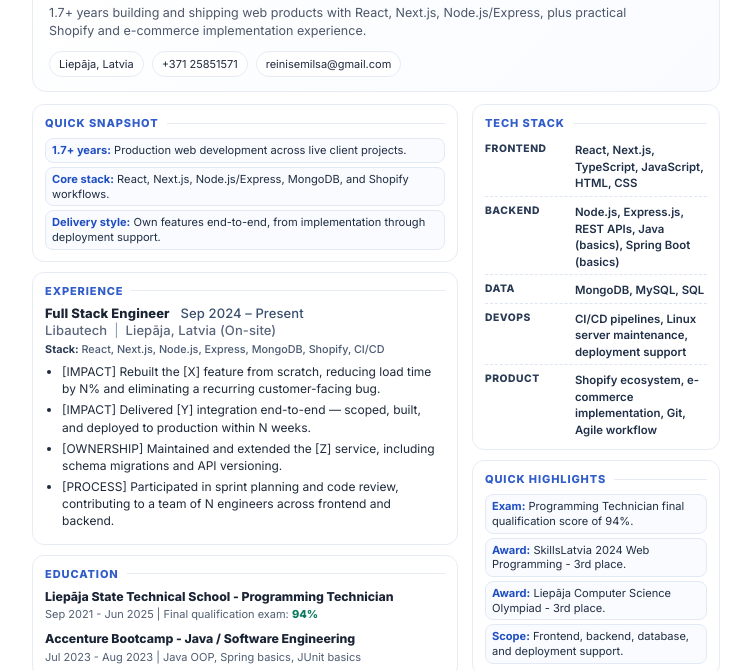
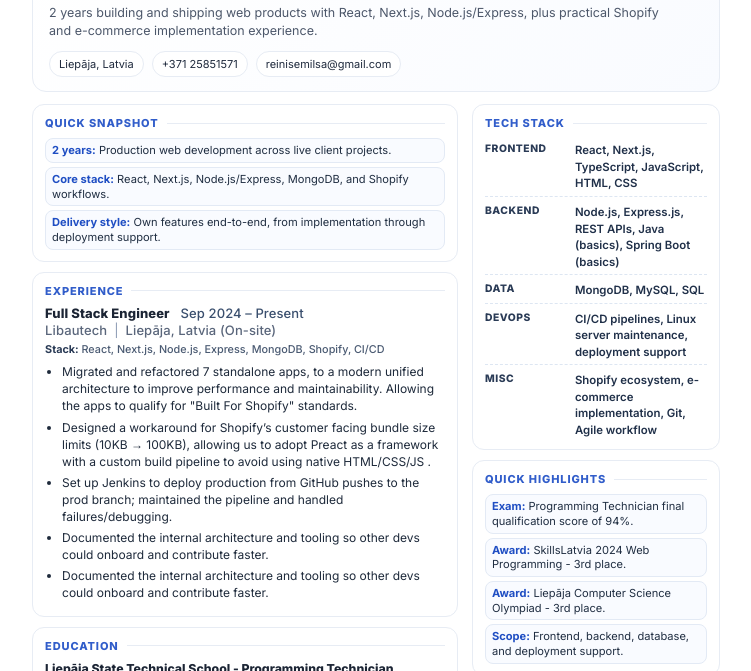
Before and after one commit to gjord-w/reinis-cv-variants-source, a website: page Reinis_Allis_CV_Variant_D_HTMLPolished.html in a window 1280 px wide. Shown: the part 129-800 px from the top of the page, without its empty margins (264-1015 px from the left). Drawn offline with Linux system fonts and the light colour scheme.

Commit message:
snapshot, nice desc

```diff
--- a/Reinis_Allis_CV_Variant_D_HTMLPolished.html
+++ b/Reinis_Allis_CV_Variant_D_HTMLPolished.html
@@ -356,7 +356,7 @@
           <h1 class="name">Reinis Emīls Aļļis</h1>
           <div class="title">Junior Full Stack Engineer</div>
           <p class="tagline">
-            1.7+ years building and shipping web products with React, Next.js, Node.js/Express, plus
+            2 years building and shipping web products with React, Next.js, Node.js/Express, plus
             practical Shopify and e-commerce implementation experience.
           </p>
           <div class="contact">
@@ -373,7 +373,7 @@
             <h2 class="section-title">Quick Snapshot</h2>
             <ul class="scan-list">
               <li>
-                <strong>1.7+ years:</strong> Production web development across live client projects.
+                <strong>2 years:</strong> Production web development across live client projects.
               </li>
               <li>
                 <strong>Core stack:</strong> React, Next.js, Node.js/Express, MongoDB, and Shopify
@@ -402,20 +402,26 @@
             </div>
             <ul>
               <li>
-                [IMPACT] Rebuilt the [X] feature from scratch, reducing load time by N% and
-                eliminating a recurring customer-facing bug.
+                Migrated and refactored 7 standalone apps, to a modern unified architecture to
+                improve performance and maintainability. Allowing the apps to qualify for "Built For
+                Shopify" standards.
               </li>
               <li>
-                [IMPACT] Delivered [Y] integration end-to-end — scoped, built, and deployed to
-                production within N weeks.
+                Designed a workaround for Shopify’s customer facing bundle size limits (10KB →
+                100KB), allowing us to adopt Preact as a framework with a custom build pipeline to
+                avoid using native HTML/CSS/JS .
               </li>
               <li>
-                [OWNERSHIP] Maintained and extended the [Z] service, including schema migrations and
-                API versioning.
+                Set up Jenkins to deploy production from GitHub pushes to the prod branch;
+                maintained the pipeline and handled failures/debugging.
               </li>
               <li>
-                [PROCESS] Participated in sprint planning and code review, contributing to a team of
-                N engineers across frontend and backend.
+                Documented the internal architecture and tooling so other devs could onboard and
+                contribute faster.
+              </li>
+              <li>
+                Documented the internal architecture and tooling so other devs could onboard and
+                contribute faster.
               </li>
             </ul>
           </article>
@@ -479,7 +485,7 @@
                 </div>
               </div>
               <div class="stack-row">
-                <div class="stack-label">Product</div>
+                <div class="stack-label">Misc</div>
                 <div class="stack-values">
                   Shopify ecosystem, e-commerce implementation, Git, Agile workflow
                 </div>
```
